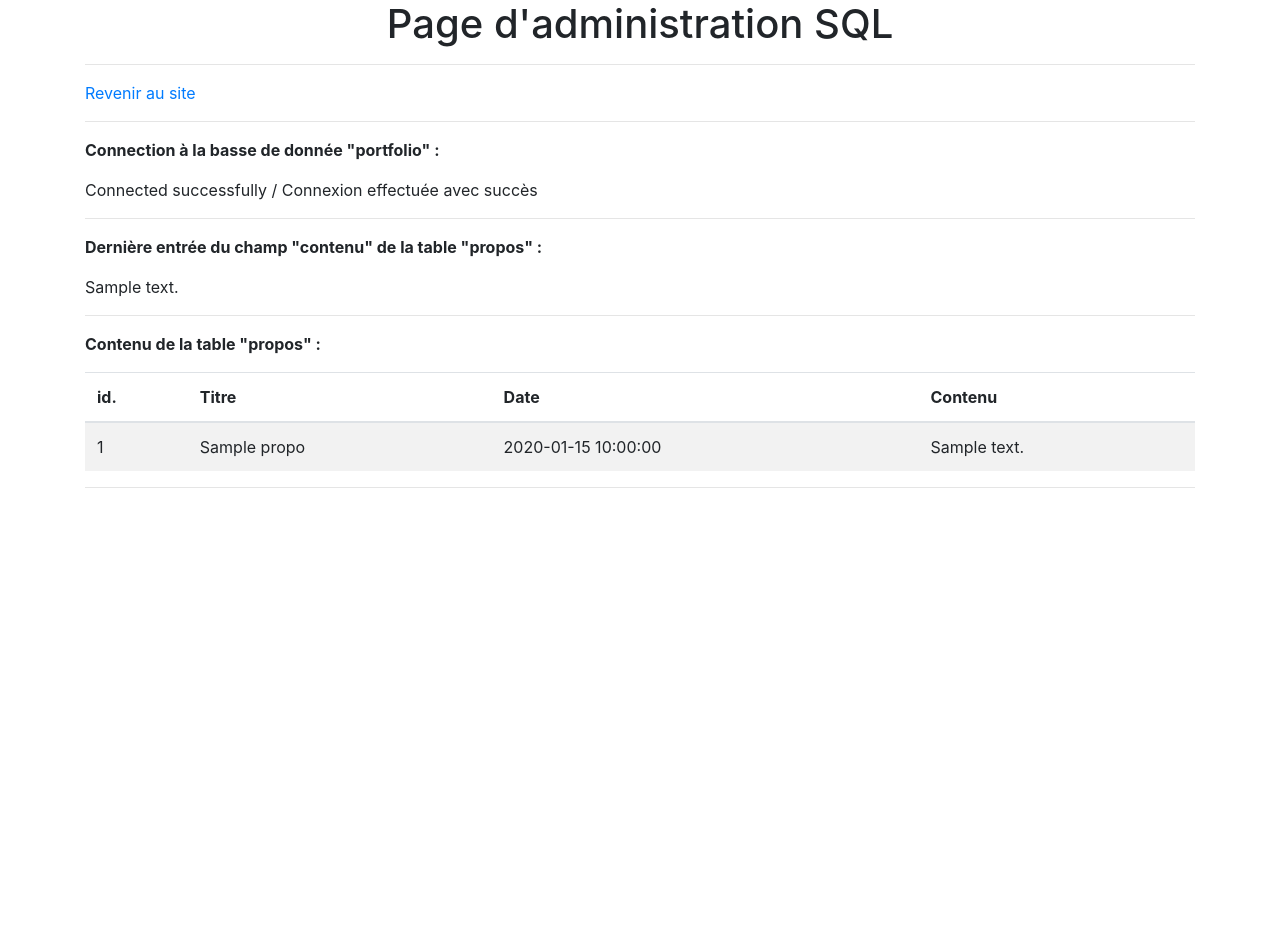
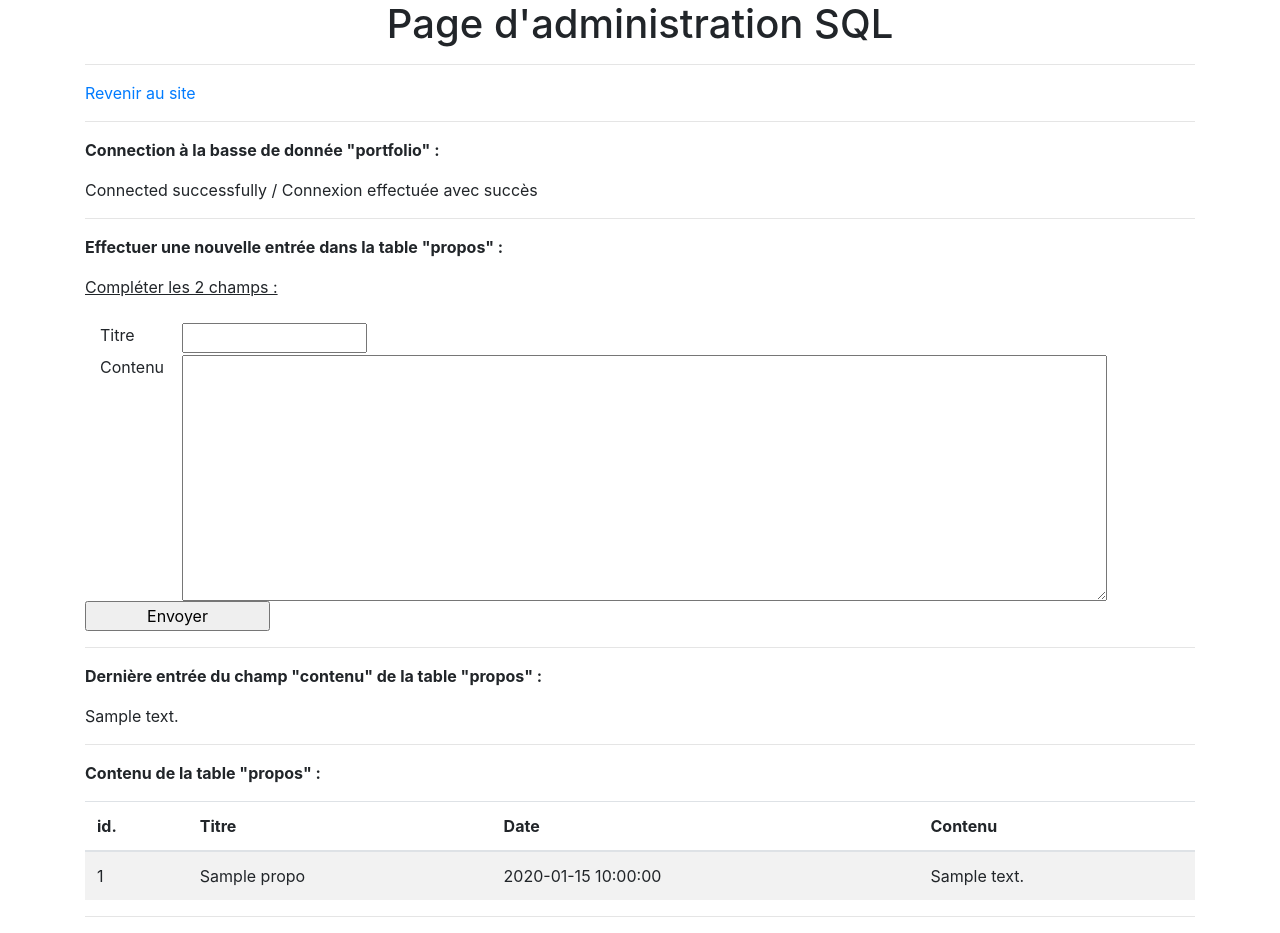
Before and after one commit to Philpof/Portfolio, a PHP site: page /adminSQL.php in a window 1280 px wide. Before the commit the page ends 488 px from the top, so only its background shows below. Run offline with PHP 8.4, Linux system fonts and the light colour scheme; tables that the repository leaves empty or names only in its code hold one stand-in row (values such as "Sample post").

Commit message:
création nouvelle entrée dans la table propos

```diff
--- a/adminSQL.php
+++ b/adminSQL.php
@@ -21,17 +21,46 @@ include "connexion.php";
   }
   ?>
 
+  <!-- Pour faire une entrée dans la base donnée -->
+  <p class="font-weight-bold">Effectuer une nouvelle entrée dans la table "propos" :</p>
+
+  <?php
+    if (!empty($_POST['titre']) && !empty($_POST['contenu'])) {
+      try {
+        $nvl_Ent_Prop = $bdd->prepare('INSERT INTO propos (titre, contenu) VALUES (:titre, :contenu)');
+        $nvl_Ent_Prop->execute(array(
+          ':titre' => $_POST['titre'],
+          ':contenu' => $_POST['contenu']
+        ));
+      } catch (\Exception $e) {
+        echo $e->getMessage();
+      }
+    }
+    else {
+      echo "<u>Compléter les 2 champs :</u>";
+    }
+  ?>
+
+  <form action="" method="post">
+    <br>
+    <label for="titre" class="col-sm-1 align-top">Titre</label>
+    <input type="text" name="titre" value="" class="col-sm-2 align-top">
+    <br>
+    <label for="contenu" class="col-sm-1 align-top">Contenu</label>
+    <textarea name="contenu" rows="10" class="col-sm-10 align-top"></textarea>
+    <br>
+    <input type="submit" name="submit" value="Envoyer" class="col-sm-2">
+  </form>
+  <hr>
+
+
+
 
   <!-- Pour afficher la dernière entrée du champ "contenu" de la base de données -->
   <p class="font-weight-bold">Dernière entrée du champ "contenu" de la table "propos" :</p>
   <?php
     echo $lastPropos['contenu']. '<hr>';
   ?>
-
-  <!-- <form method="post" action="index.php">
-    <input type="text" name="contenuTest"><br>
-    <input type=hidden value="$lastPropos">
-  </form> -->
 
 
   <!-- Pour afficher toutes les entrées et les champs de la base de données -->
```
Also changed, not shown: connexion.php (+0 -10 lines).
